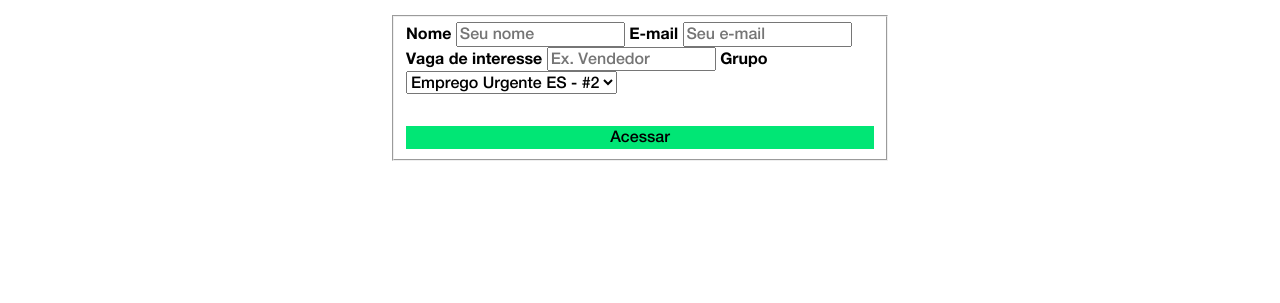
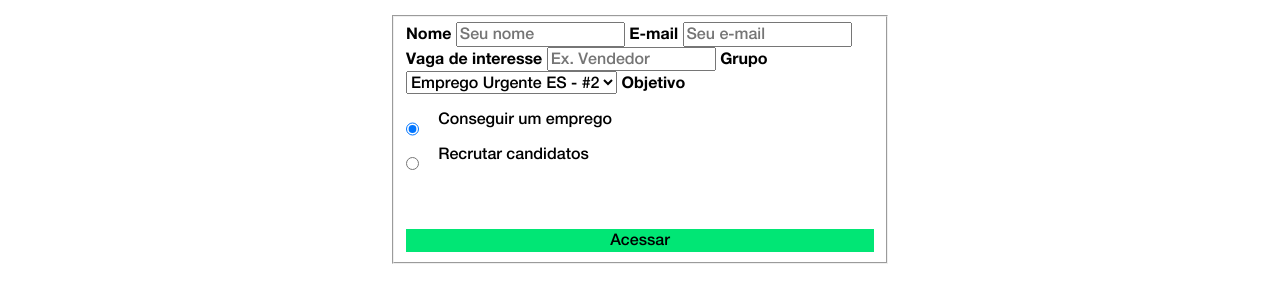
Before and after one commit to jonit-dev/whatsapp-groups, a plain HTML site: page index.html in a window 1280 px wide. Shown: the part 231-534 px from the top of the page. Drawn offline with nearby package versions, Linux system fonts and the light colour scheme; a small style sheet from the web is missing.

Commit message:
added purpose

```diff
--- a/css/style.css
+++ b/css/style.css
@@ -87,3 +87,20 @@ select:focus {
   border-color: #075e54;
   outline: 0;
 }
+
+.radio-row {
+  display: flex;
+  flex-wrap: wrap;
+  margin-bottom: 1rem;
+  margin-top: 1rem;
+}
+
+.radio-row input[type="radio"] {
+  margin-right: 1.2rem;
+  position: relative;
+  top: 0.6rem;
+}
+
+.radio-row div {
+  font-weight: lighter;
+}
--- a/index.html
+++ b/index.html
@@ -53,6 +53,19 @@
           <label for="group-select"></label>
           <select id="group-select"> </select>
 
+          <label for="purpose"></label>
+
+          <div class="radio-row">
+            <input type="radio" name="purpose" value="job-seeker" checked />
+            <div class="purpose-text-job-seeker"></div>
+          </div>
+
+          <div class="radio-row">
+            <input type="radio" name="purpose" value="recruiter" />
+            <div class="purpose-text-recruiter"></div>
+          </div>
+          <br />
+
           <input
             id="form-submit"
             class="button-primary whatsapp-button"
--- a/js/App.js
+++ b/js/App.js
@@ -19,7 +19,10 @@ document.addEventListener("DOMContentLoaded", () => {
         emailPlaceholder: "Seu e-mail",
         position: "Vaga de interesse",
         positionPlaceholder: "Ex. Vendedor",
-        group: "Grupo"
+        group: "Grupo",
+        purpose: "Objetivo",
+        purposeJobSeeker: "Conseguir um emprego",
+        purposeRecruiter: "Recrutar candidatos"
       },
       ctaButton: "Acessar",
       validation: {
@@ -44,7 +47,10 @@ document.addEventListener("DOMContentLoaded", () => {
         emailPlaceholder: "Your e-mail",
         position: "Position",
         positionPlaceholder: "Eg. Receptionist",
-        group: "Group"
+        group: "Group",
+        purpose: "Purpose",
+        purposeJobSeeker: "Get a Job",
+        purposeRecruiter: "Recruit Candidates"
       },
       ctaButton: "Next",
       validation: {
@@ -171,6 +177,14 @@ document.addEventListener("DOMContentLoaded", () => {
   document.querySelector("label[for=group-select]").innerText =
     strings.input.group;
 
+  // purpose
+  document.querySelector("label[for=purpose]").innerText =
+    strings.input.purpose;
+  document.querySelector(".purpose-text-job-seeker").innerText =
+    strings.input.purposeJobSeeker;
+  document.querySelector(".purpose-text-recruiter").innerText =
+    strings.input.purposeRecruiter;
+
   // cta button
   document.querySelector("#form-submit").value = strings.ctaButton;
 
@@ -195,7 +209,8 @@ document.addEventListener("DOMContentLoaded", () => {
       name: document.querySelector("#name").value,
       email: document.querySelector("#email").value,
       position: document.querySelector("#position").value,
-      group: document.querySelector("#group-select option:checked").value
+      group: document.querySelector("#group-select option:checked").value,
+      purpose: document.querySelector("input[name=purpose]:checked").value
     };
 
     //basic validation
@@ -204,7 +219,8 @@ document.addEventListener("DOMContentLoaded", () => {
       !formData.name ||
       !formData.email ||
       !formData.position ||
-      !formData.group
+      !formData.group ||
+      !formData.purpose
     ) {
       alert(strings.validation.errorEmptyField);
       return;
```
